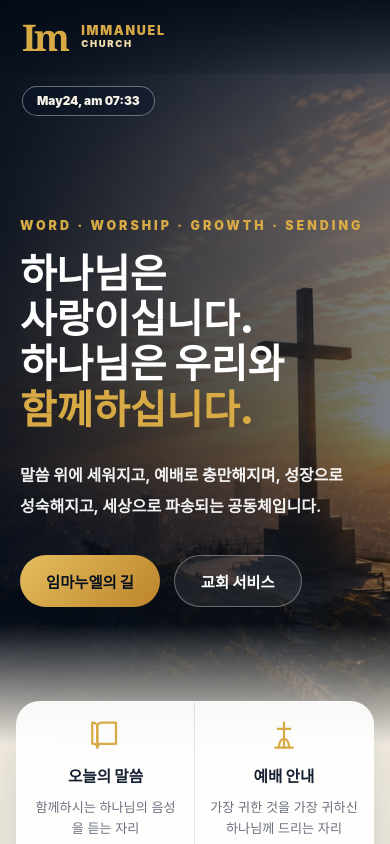
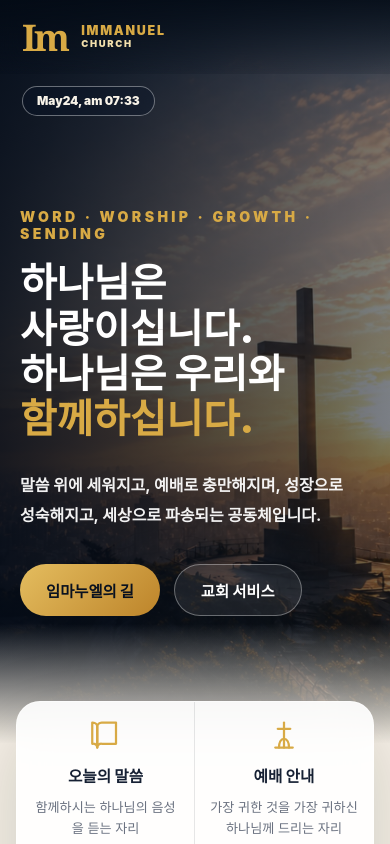
Before and after one commit to komed94-jpg/Immanuel-home, a Next.js app: page / in a window 390 px wide. Shown: the top 844 px of the page. Built offline with nearby package versions, Linux system fonts and the light colour scheme.

Commit message:
운영 페이지 노란색 안내 문구 확대

```diff
--- a/styles/globals.css
+++ b/styles/globals.css
@@ -111,7 +111,7 @@ p {
 .section-kicker {
   margin: 0 0 18px;
   color: var(--gold);
-  font-size: 0.78rem;
+  font-size: 0.95rem;
   font-weight: 950;
   letter-spacing: 0.24em;
   text-transform: uppercase;
@@ -599,8 +599,20 @@ p {
 .back-link,
 .article-hero-content span {
   color: var(--gold-soft);
-  font-size: 0.82rem;
+  font-size: 1.05rem;
   font-weight: 950;
+}
+
+@media (max-width: 520px) {
+  .back-link,
+  .article-hero-content span {
+    font-size: 0.96rem;
+  }
+
+  .eyebrow,
+  .section-kicker {
+    font-size: 0.88rem;
+  }
 }
 
 .article-hero h1 {
```
